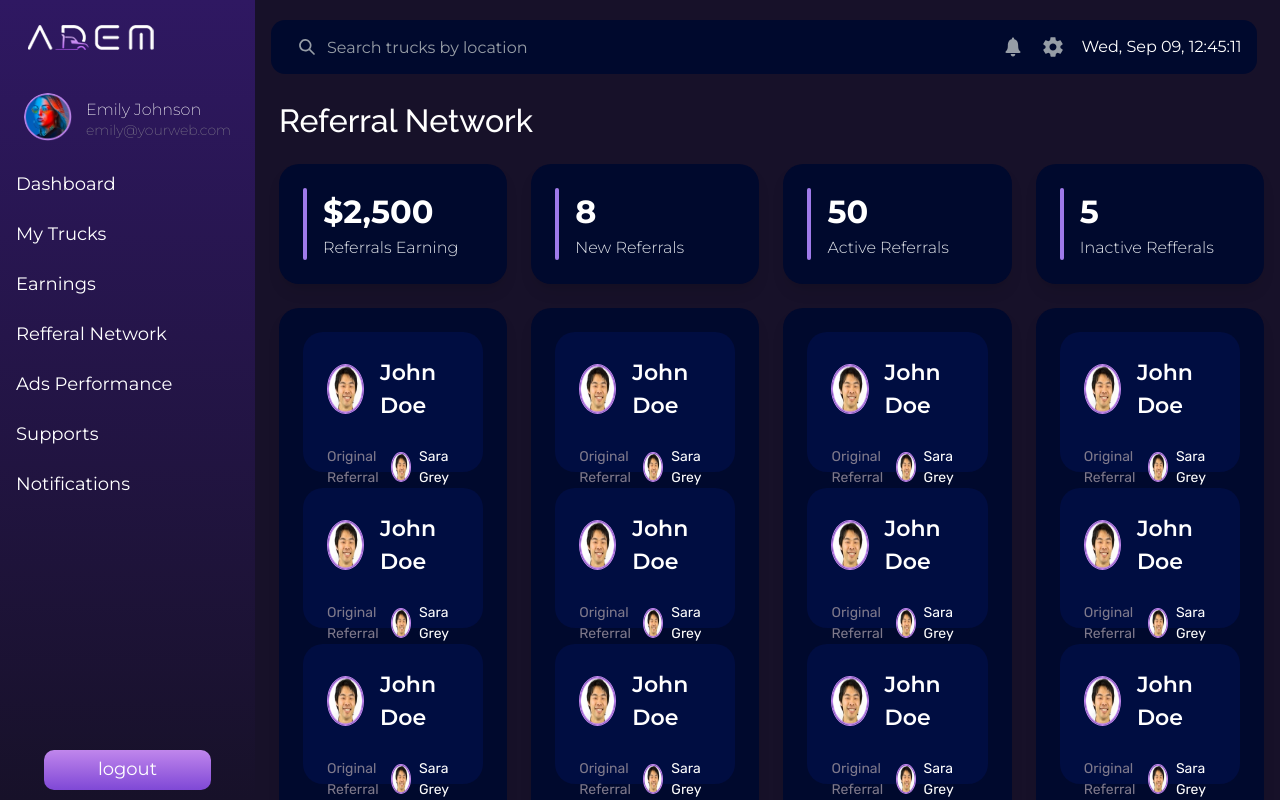
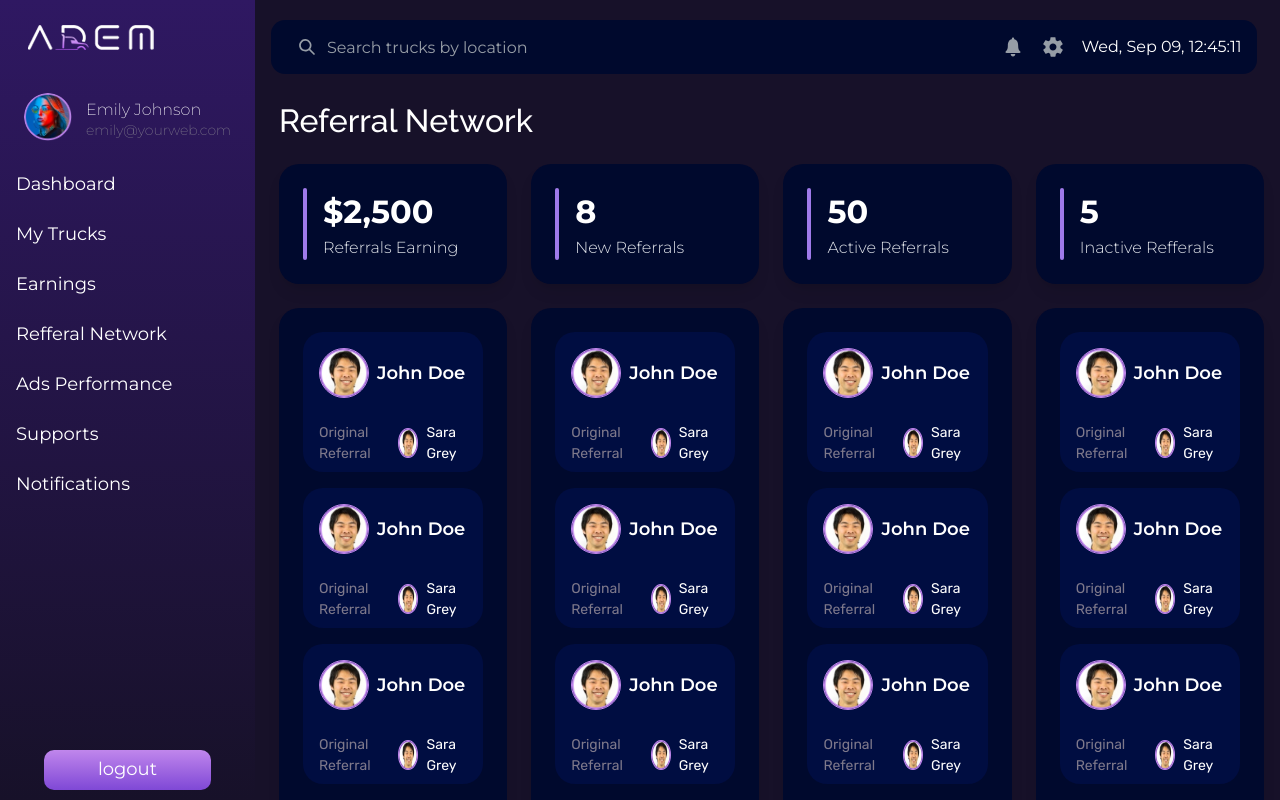
Before and after one commit to DanishPatel3014/AdemQR, a React (Create React App) app: page /trucker/referral-network in a window 1280 px wide. Built offline with nearby package versions, Linux system fonts and the light colour scheme; a web font is replaced by a local one; what react-topbar-progress-indicator would draw is missing.

Commit message:
Update RefferalUserStat.js

```diff
--- a/src/components/Dashboard/Stats/RefferalUserStat.js
+++ b/src/components/Dashboard/Stats/RefferalUserStat.js
@@ -4,8 +4,17 @@ import User from '../../../assets/images/user.png';
 
 function RefferalUserStat() {
   return (
-    <Box p={6} bg={'#000d41'} display={'flex'} flexDirection={'column'} gap={6} borderRadius={'20px'} w="100%" h="140px">
-      <HStack gap={4}>
+    <Box
+      p={{ xl: 4, '2xl': 6 }}
+      bg={'#000d41'}
+      display={'flex'}
+      flexDirection={'column'}
+      gap={6}
+      borderRadius={'20px'}
+      w="100%"
+      h="140px"
+    >
+      <HStack gap={{ xl: 2, '2xl': 4 }}>
         <Stack
           w="50px"
           h="50px"
@@ -14,11 +23,19 @@ function RefferalUserStat() {
         >
           <Image src={User} alt="user" w="100%" h="100%" />
         </Stack>
-        <Text fontSize={'22px'} fontWeight={600} fontFamily={'Montserrat'}>
+        <Text
+          fontSize={{ xl: '18px', '2xl': '22px' }}
+          fontWeight={600}
+          fontFamily={'Montserrat'}
+        >
           John Doe
         </Text>
       </HStack>
-      <Stack direction={'row'} alignItems={'center'} justifyContent={'space-between'}>
+      <Stack
+        direction={'row'}
+        alignItems={'center'}
+        justifyContent={'space-between'}
+      >
         <Text fontSize={'14px'} fontFamily={'Rubik'} color={'#7e798b'}>
           Original Referral
         </Text>
@@ -32,7 +49,7 @@ function RefferalUserStat() {
             <Image src={User} alt="user" w="100%" h="100%" />
           </Stack>
           <Text
-            fontSize={'14px'}
+            fontSize={{ xl: '14px', '2xl': '12px' }}
             color={'#fff'}
             fontWeight={'normal'}
             fontFamily={'Rubik'}
```
